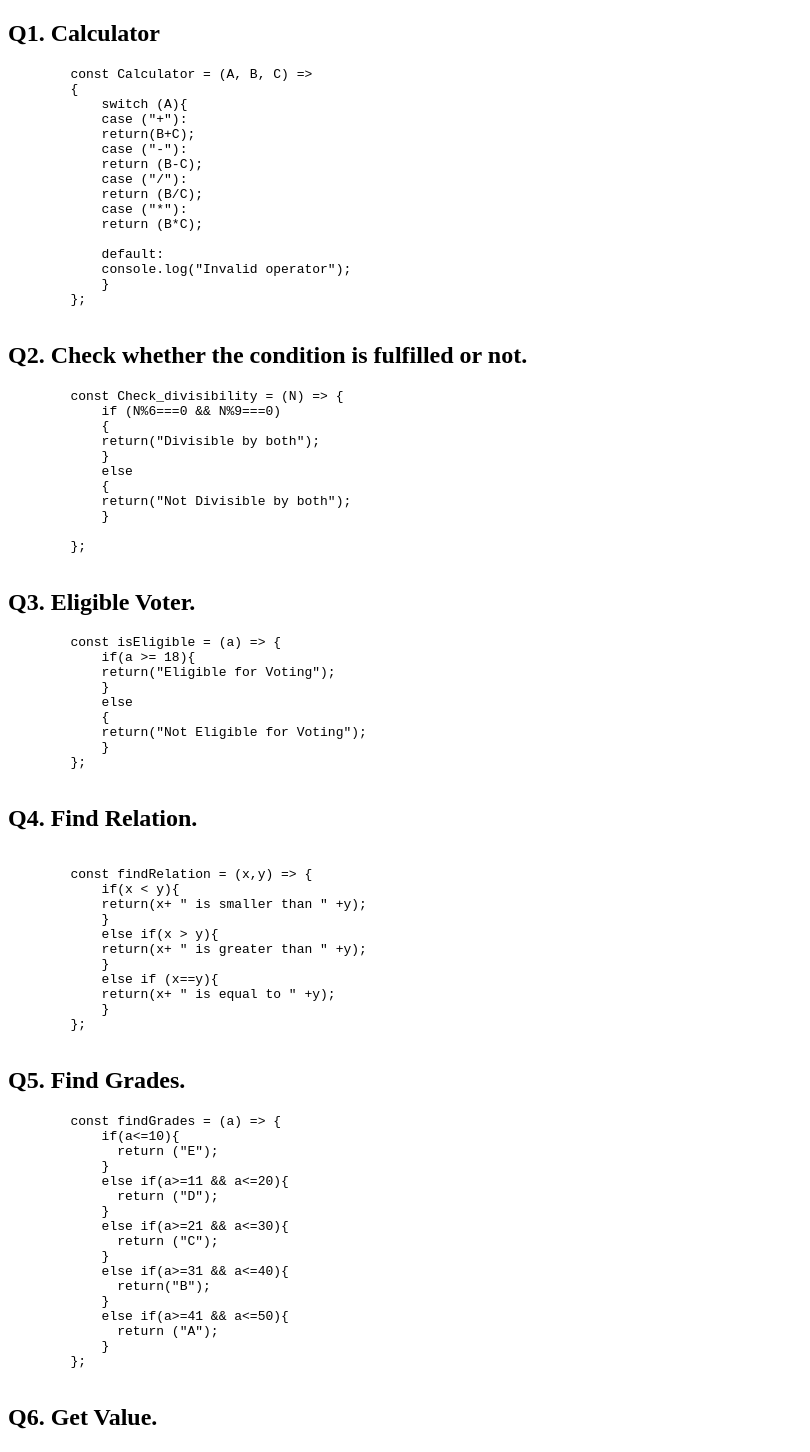
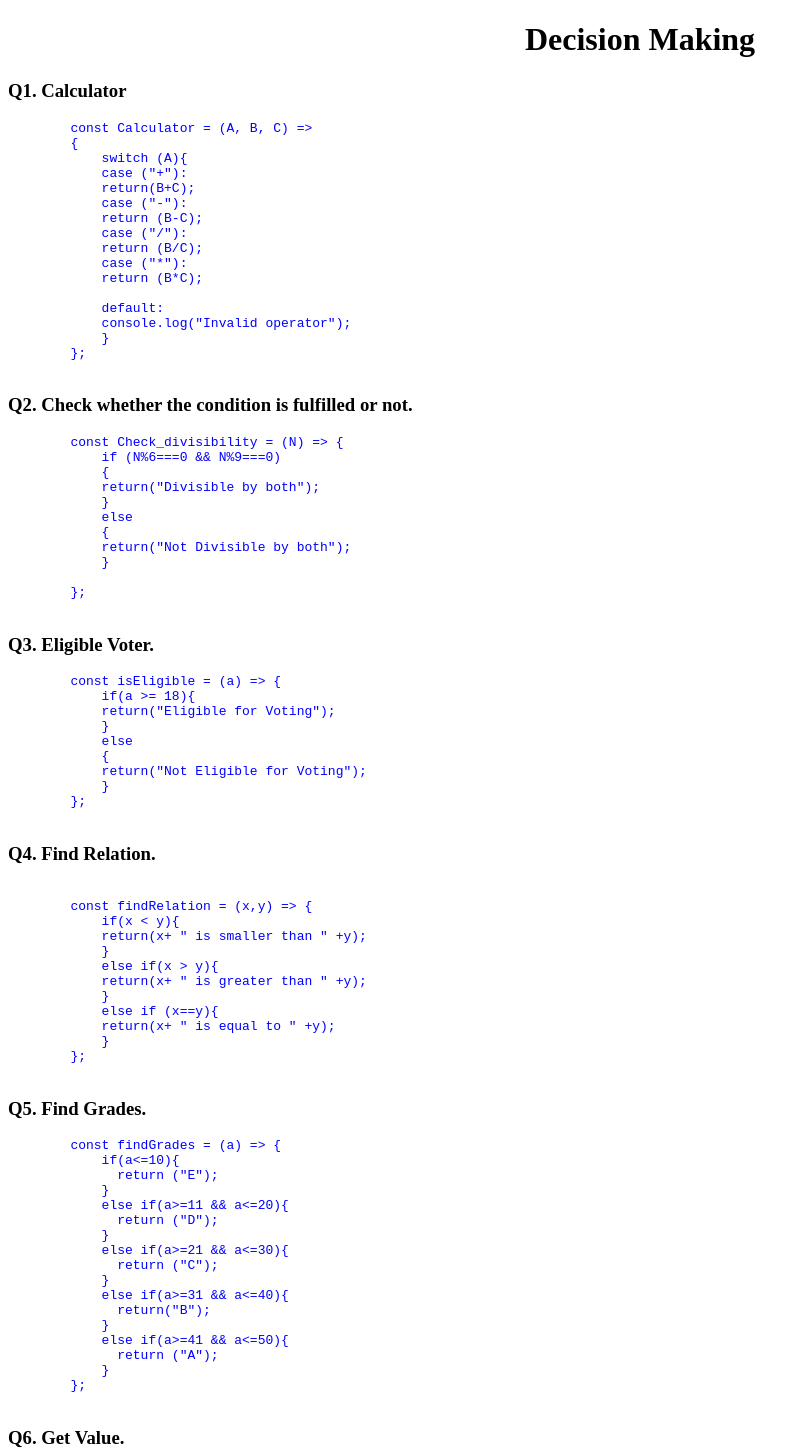
Before and after one commit to vikaspatil2277/javascript-handson-2, a plain HTML site: page index.html in a window 1280 px wide. Shown: the top 1452 px of the page, without its empty margins (0-810 px from the left). Drawn offline with Linux system fonts and the light colour scheme.

Commit message:
modified

```diff
--- a/index.html
+++ b/index.html
@@ -5,9 +5,15 @@
     <meta http-equiv="X-UA-Compatible" content="IE=edge">
     <meta name="viewport" content="width=device-width, initial-scale=1.0">
     <title>Decision Making</title>
+    <style>
+      pre{
+        color: blue;
+      }
+    </style>
 </head>
 <body>
-    <H2>Q1. Calculator</H2>
+  <center><h1>Decision Making</h1></center>
+    <h3>Q1. Calculator</h3>
     <pre>
         const Calculator = (A, B, C) =>
         {
@@ -26,7 +32,7 @@
             }
         };
     </pre>
-    <h2>Q2. Check whether the condition is fulfilled or not.</h2>
+    <h3>Q2. Check whether the condition is fulfilled or not.</h3>
     <pre>
         const Check_divisibility = (N) => {
             if (N%6===0 && N%9===0)
@@ -40,7 +46,7 @@
 
         };
     </pre>
-    <h2>Q3. Eligible Voter.</h2>
+    <h3>Q3. Eligible Voter.</h3>
     <pre>
         const isEligible = (a) => {
             if(a >= 18){
@@ -52,7 +58,7 @@
             }
         };
     </pre>
-    <h2>Q4. Find Relation.</h2>
+    <h3>Q4. Find Relation.</h3>
     <pre>
         const findRelation = (x,y) => {
             if(x < y){
@@ -66,7 +72,7 @@
             }
         };
     </pre>
-    <h2>Q5. Find Grades.</h2>
+    <h3>Q5. Find Grades.</h3>
     <pre>
         const findGrades = (a) => {
             if(a<=10){
@@ -86,7 +92,7 @@
             }
         };
     </pre>
-    <h2>Q6. Get Value.</h2>
+    <h3>Q6. Get Value.</h3>
     <pre>
         const getValue = (a) => {
 
@@ -108,7 +114,7 @@
           }
         };
     </pre>
-    <h2>Q7. Find the maximum out of three numbers.</h2>
+    <h3>Q7. Find the maximum out of three numbers.</h3>
     <pre>
         const Max_out_of_three = (A,B,C) => {
 
@@ -126,13 +132,13 @@
           }
         };
     </pre>
-    <h2>Q8. Second Smallest.</h2>
+    <h3>Q8. Second Smallest.</h3>
     <pre>
         const findSndSmallest = (x,y,z) => {
-          if((x>y && x<z) || (x<y) && (x>z)){
+          if((x>y && x<z) || (x< y) && (x>z)){
             return (x);
           }
-          else if((y>x && y<z) || (y<x && y>z)){
+          else if((y>x && y<z) || (y< x && y>z)){
             return (y);
           }
           else{
@@ -140,15 +146,15 @@
           }
         };
     </pre>
-    <h2>Q9. Check whether the triangle is Acute or Obtuse.</h2>
+    <h3>Q9. Check whether the triangle is Acute or Obtuse.</h3>
     <pre>
         const Triangle_Check = (A,B,C) => {
 
           if (A>90 || B>90 || C>90){
             return ("obtuse");
           }
-          else if (A<90 || B<90 || C<90){
-            return ("acute");
+          else if (A< 90 || B< 90 || C< 90){
+            return (" acute " );
           }
         };
     </pre>
```
